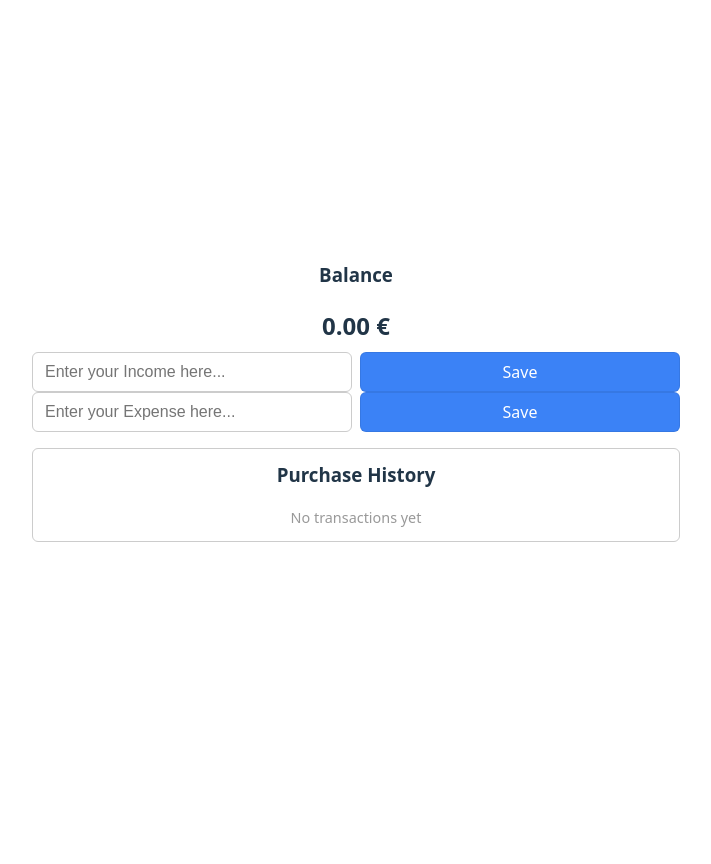
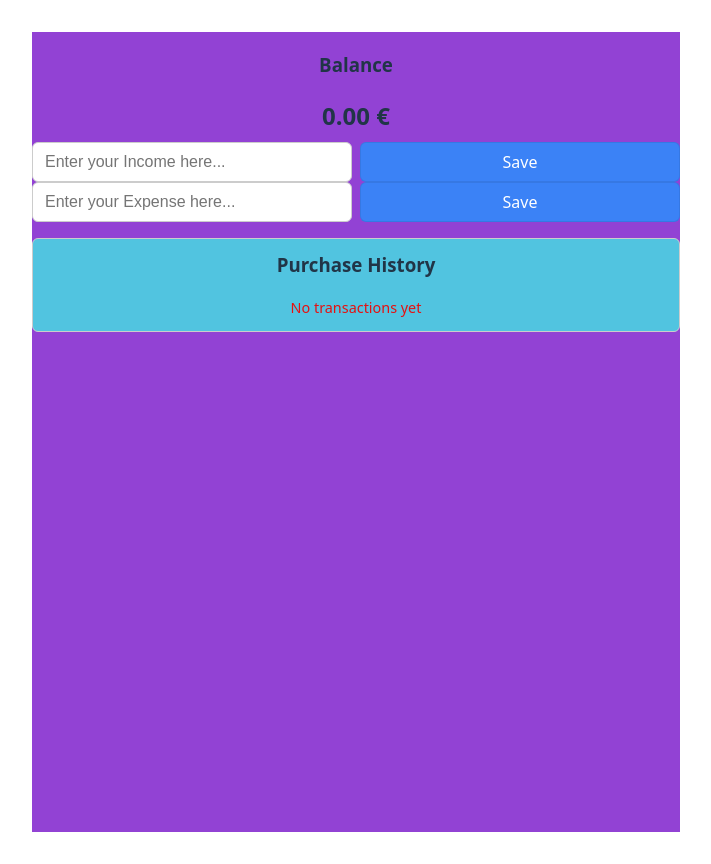
Before and after one commit to Paulius-U/bal-project, a Vue app: page / in a window 1280 px wide. Shown: the whole page, without its empty margins (284-995 px from the left). Before the commit the page ends 800 px from the top, so only its background shows below. Built offline with nearby package versions, Linux system fonts and the light colour scheme.

Commit message:
Some style updates

```diff
--- a/src/App.vue
+++ b/src/App.vue
@@ -34,6 +34,7 @@ function handleSave(payload) {
 </script>
 
 <template>
+  <body class="baground">
     <div>
       <BallanceWindow :balance="balance"/>
       </br>
@@ -41,21 +42,19 @@ function handleSave(payload) {
       </br>
       <BallanceImput v-model="text2" :placeholder="placeholder2" @save="handleSave"/>
       </br>
-    <PurchaseHistory :history="history"/>
+      <PurchaseHistory class="history-window" :history="history"/>
     </div>
+  </body>
 </template>
 
 <style scoped>
-.logo {
-  height: 6em;
-  padding: 1.5em;
-  will-change: filter;
-  transition: filter 300ms;
+  .baground {
+    display: flex;
+    flex-direction: column;
+    margin: 0;
+    background-color: rgb(146, 66, 212);
   }
-.logo:hover {
-  filter: drop-shadow(0 0 2em #646cffaa);
-}
-.logo.vue:hover {
-  filter: drop-shadow(0 0 2em #42b883aa);
+  .history-window {
+    background-color: rgb(81, 196, 224);
   }
 </style>
--- a/src/components/BallanceImput.vue
+++ b/src/components/BallanceImput.vue
@@ -14,7 +14,7 @@ const input = computed({
 })
 
 function save() {
-  if(input.value >= 0) {
+  if(input.value > 0) {
     localStorage.setItem('savedTextarea', input.value)
     emit('save', { value: input.value, placeholder: props.placeholder })
   } else {
--- a/src/components/PurchaseHistory.vue
+++ b/src/components/PurchaseHistory.vue
@@ -29,7 +29,7 @@ const historyRef = toRef(props, 'history')
 <style scoped>
 .history-window { margin: 16px 0; padding: 12px; border: 1px solid #ccc; border-radius: 6px; }
 h3 { margin-top: 0; }
-.empty { color: #999; font-size: 0.9rem; }
+.empty { color: #e61010; font-size: 0.9rem; }
 
 .history-list { display: flex; flex-direction: column; gap: 8px; }
 .history-item {
```
Lines whose indentation alone changed are shown as unchanged.
